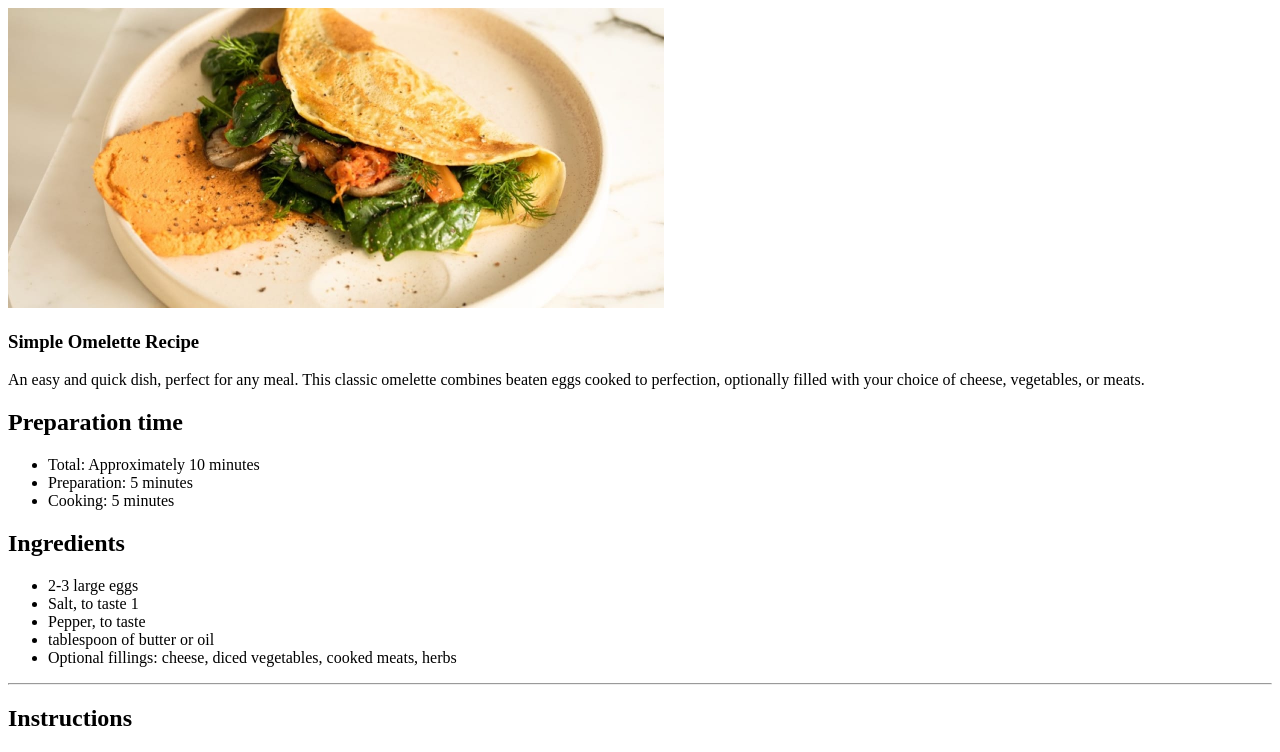
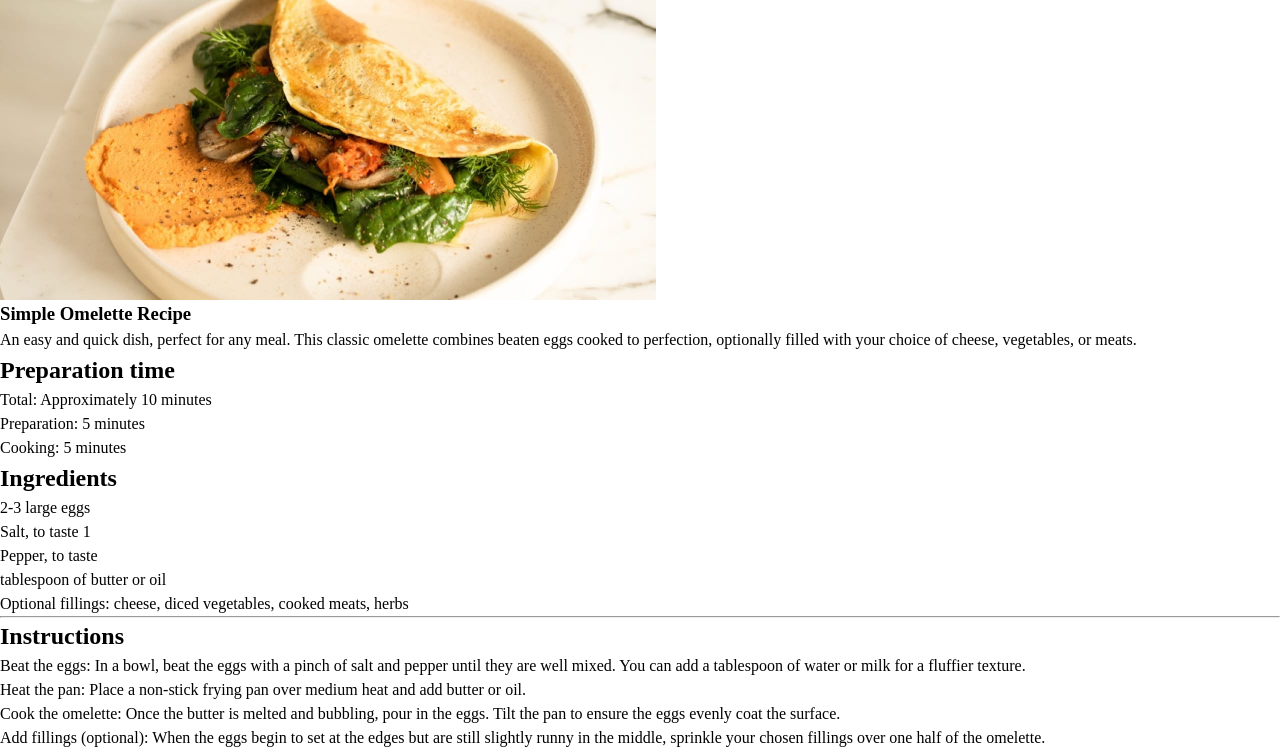
Before and after one commit to mayor-creator/frontend-projects, a React (Vite) app in the folder recipe-page-app/: page / in a window 1280 px wide. Shown: the top 752 px of the page. Built offline with nearby package versions, Linux system fonts and the light colour scheme.

Commit message:
add browser reset stylesheet

```diff
--- a/recipe-page-app/scss/global/_boilerplate.scss
+++ b/recipe-page-app/scss/global/_boilerplate.scss
@@ -0,0 +1,71 @@
+/*
+  Author: Josh Comeau
+  1. Use a more-intuitive box-sizing model.
+*/
+
+*,
+*::before,
+*::after {
+  box-sizing: border-box;
+}
+
+/*
+  2. Remove default margin
+*/
+* {
+  margin: 0;
+  padding: 0;
+}
+
+/*
+  Typographic tweaks!
+  3. Add accessible line-height
+  4. Improve text rendering
+*/
+body {
+  line-height: 1.5;
+  -webkit-font-smoothing: antialiased;
+}
+
+/*
+  5. Improve media defaults
+*/
+img,
+picture,
+video,
+canvas,
+svg {
+  display: block;
+  max-width: 100%;
+}
+
+/*
+  6. Remove built-in form typography styles
+*/
+input,
+button,
+textarea,
+select {
+  font: inherit;
+}
+
+/*
+  7. Avoid text overflows
+*/
+p,
+h1,
+h2,
+h3,
+h4,
+h5,
+h6 {
+  overflow-wrap: break-word;
+}
+
+/*
+  8. Create a root stacking context
+*/
+#root,
+#__next {
+  isolation: isolate;
+}
```
